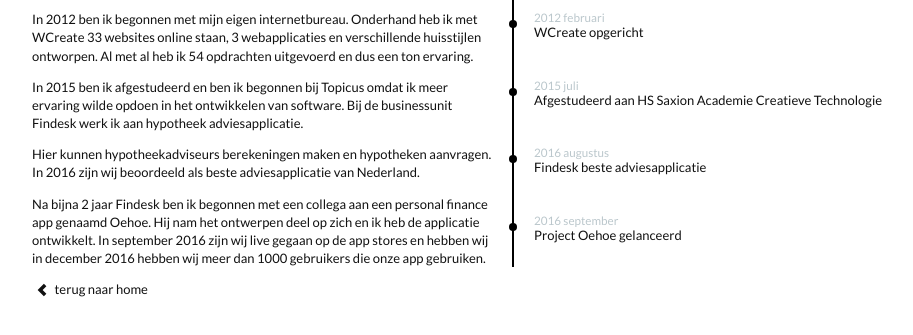
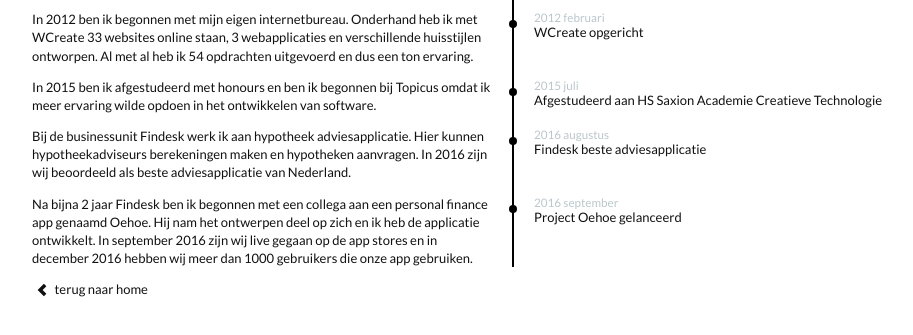
Before and after one commit to tijmenbruggeman/tijmenbruggeman.github.io, a plain HTML site: page about/index.html in a window 1280 px wide. Shown: the part 195-530 px from the top of the page, without its empty margins (128-1041 px from the left). Drawn offline with Linux system fonts and the light colour scheme.

Commit message:
Spellingsfouten in de about-pagina.

```diff
--- a/about/index.html
+++ b/about/index.html
@@ -29,13 +29,13 @@
             <p id="201202">In 2012 ben ik begonnen met mijn eigen internetbureau. Onderhand heb ik met WCreate 33 websites online staan,
                 3 webapplicaties en verschillende huisstijlen ontworpen. Al met al heb ik 54 opdrachten uitgevoerd en dus
                 een ton ervaring.</p>
-            <p id="201507">In 2015 ben ik afgestudeerd en ben ik begonnen bij Topicus omdat ik meer ervaring wilde opdoen in het
-                ontwikkelen van software. Bij de businessunit Findesk werk ik aan hypotheek adviesapplicatie. </p>
-            <p id="201609">Hier kunnen hypotheekadviseurs berekeningen maken en hypotheken aanvragen. In 2016 zijn wij beoordeeld als
+            <p id="201507">In 2015 ben ik afgestudeerd met honours en ben ik begonnen bij Topicus omdat ik meer ervaring wilde opdoen in het
+                ontwikkelen van software.</p>
+            <p id="201609">Bij de businessunit Findesk werk ik aan hypotheek adviesapplicatie. Hier kunnen hypotheekadviseurs berekeningen maken en hypotheken aanvragen. In 2016 zijn wij beoordeeld als
                 beste adviesapplicatie van Nederland.</p>
             <p id="201612">Na bijna 2 jaar Findesk ben ik begonnen met een collega aan een personal finance app genaamd Oehoe. Hij nam
                 het ontwerpen deel op zich en ik heb de applicatie ontwikkelt. In september 2016 zijn wij live gegaan op de
-                app stores en hebben wij in december 2016 hebben wij meer dan 1000 gebruikers die onze app gebruiken.</p>
+                app stores en in december 2016 hebben wij meer dan 1000 gebruikers die onze app gebruiken.</p>
         </article>
         <div class="timeline" id="timeline">
             <div class="timeline-entry" data-timeline="198910">
```
